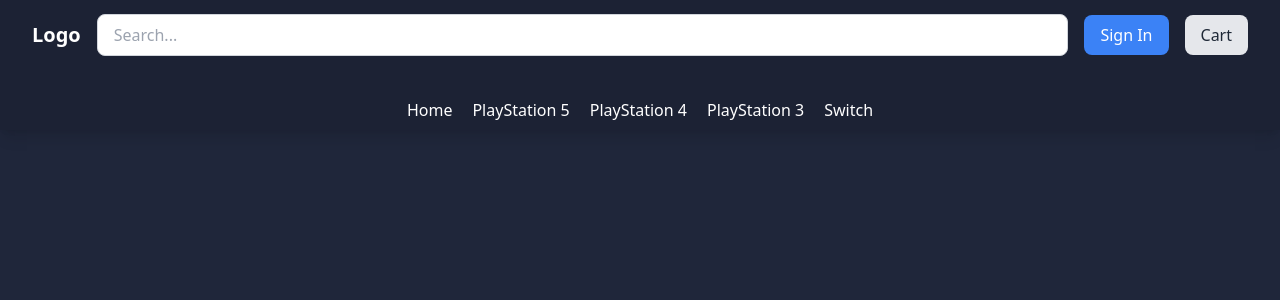
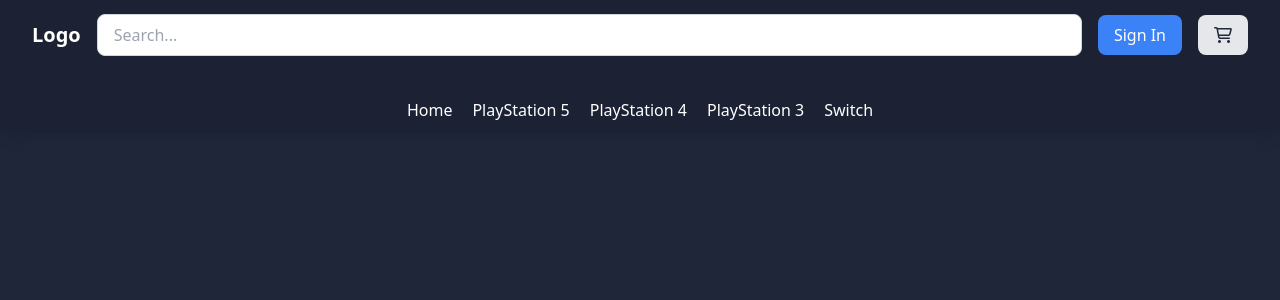
Before and after one commit to shebov3/DataBase-Project, a React (Vite) app in the folder FrontEnd/: page / in a window 1280 px wide. Shown: the top 300 px of the page. Built offline with nearby package versions, Linux system fonts and the light colour scheme.

Commit message:
update
update

```diff
--- a/FrontEnd/src/components/NavBar.jsx
+++ b/FrontEnd/src/components/NavBar.jsx
@@ -39,7 +39,7 @@ const NavBar = ({ searchData, setSearchData, userName }) => {
             {/* Cart Button */}
             <Link to="/cart" className="text-gray-600 hover:text-gray-900">
               <button className="bg-gray-200 text-gray-800 px-4 py-2 rounded-lg hover:bg-gray-300">
-                Cart
+              <i class="fa-regular fa-cart-shopping"></i>
               </button>
             </Link>
           </div>
```
